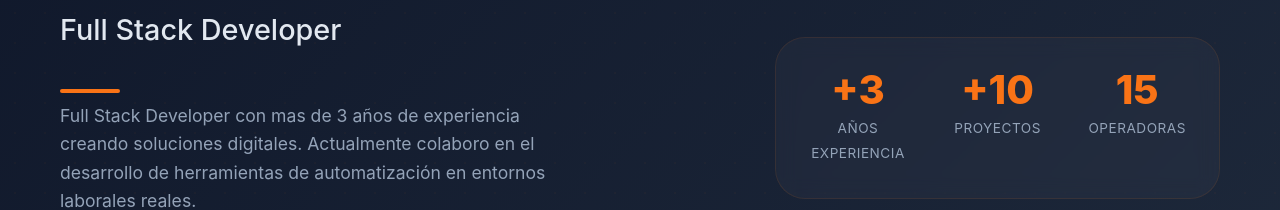
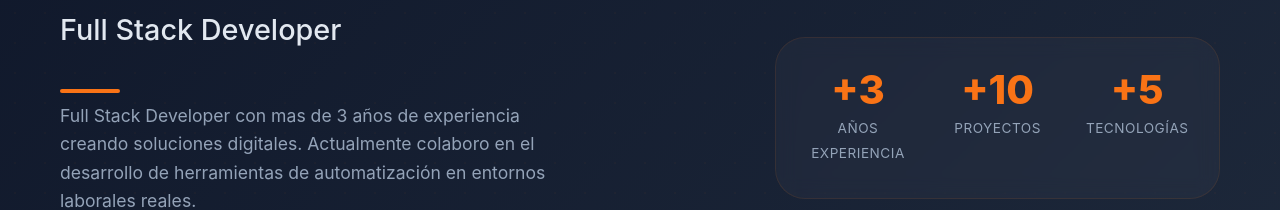
Before and after one commit to NolisM/PortFolio, a React (Create React App) app: page / in a window 1280 px wide. Shown: the part 242-452 px from the top of the page. Built offline with nearby package versions, Linux system fonts and the light colour scheme; some icons are missing.

Commit message:
fix: metricas

```diff
--- a/src/components/Hero.js
+++ b/src/components/Hero.js
@@ -34,8 +34,8 @@ const Hero = () => {
                             <span className="stat-label">Proyectos</span>
                         </div>
                         <div className="stat-card">
-                            <span className="stat-number">15</span>
-                            <span className="stat-label">Operadoras</span>
+                            <span className="stat-number">+5</span>
+                            <span className="stat-label">Tecnologías</span>
                         </div>
                     </div>
                 </div>
```
